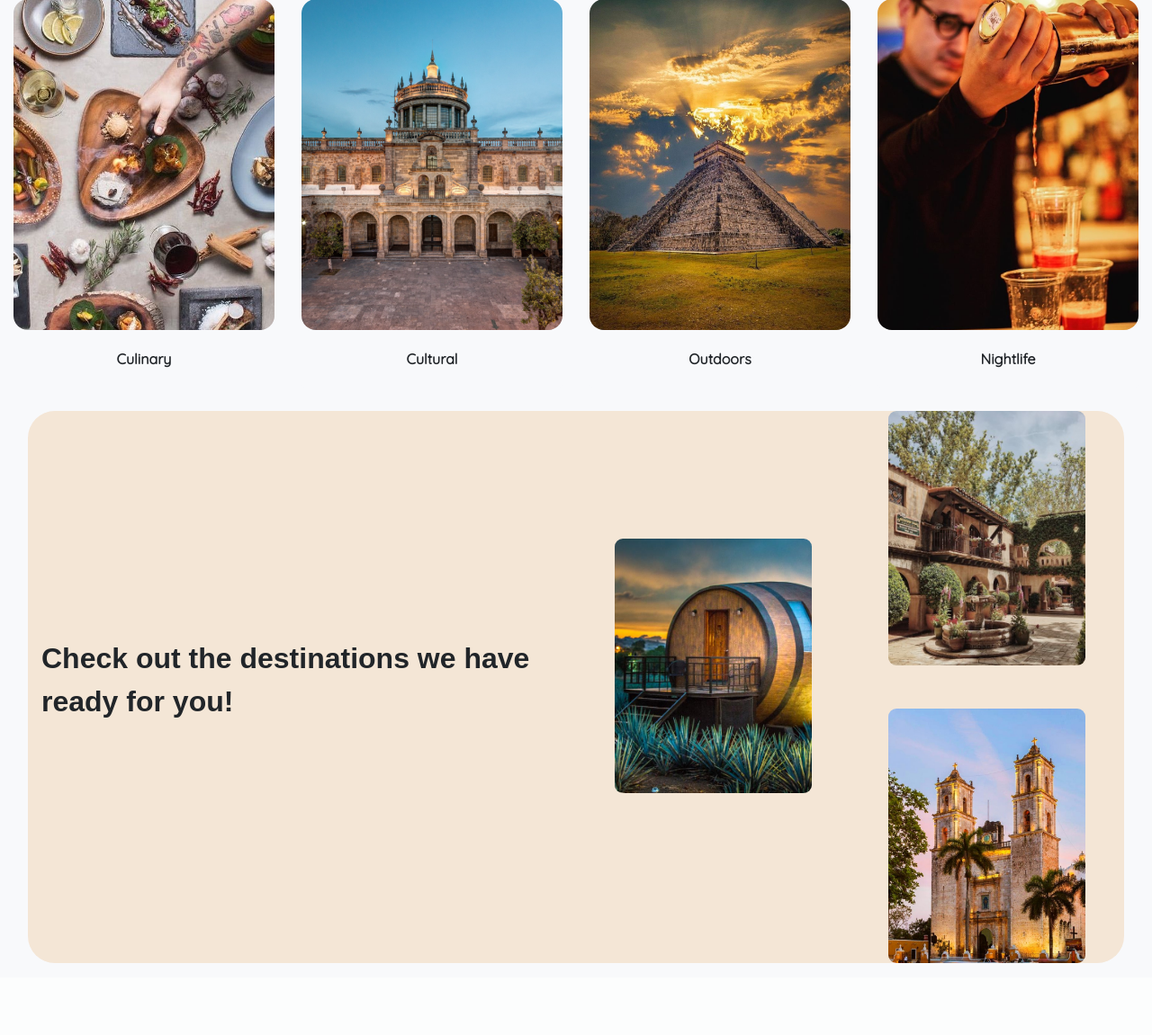
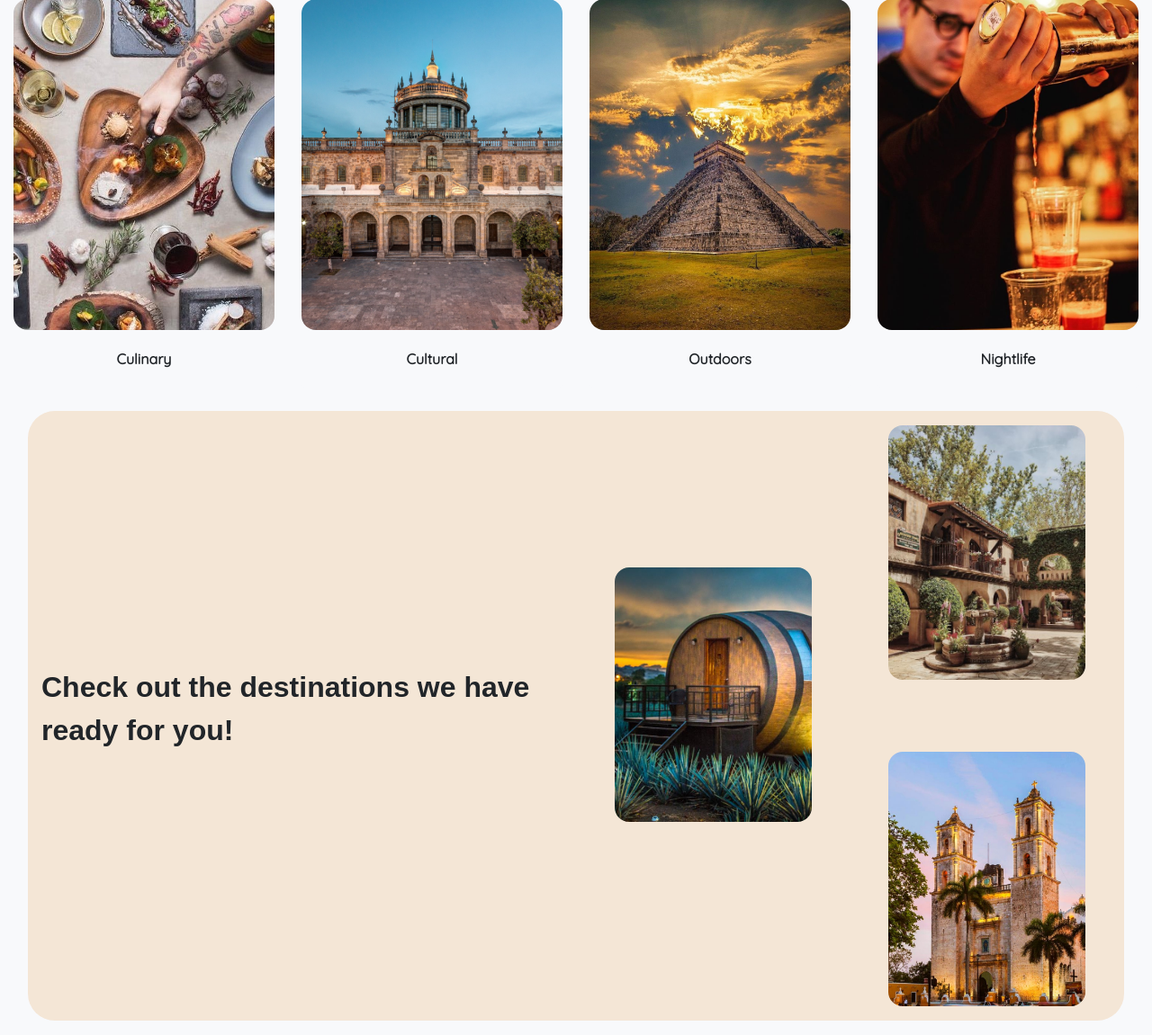
Before and after one commit to SolracDavid99/QuickTrip, a PHP site: page /html/home.html in a window 1280 px wide. Shown: the part 595-1746 px from the top of the page at 90% size. Before the commit the page ends 1666 px from the top, so only its background shows below. Run offline with PHP 8.4, Linux system fonts and the light colour scheme; some web fonts are replaced.

Commit message:
Border images

```diff
--- a/css/home.css
+++ b/css/home.css
@@ -135,10 +135,12 @@ body{
     width: 219px;
     height: 283px;
     object-fit: cover;
-    border-radius: 9px;
+    border-radius: 1rem;
     margin: 0 auto;
     display: flex;
     align-items: center;
+    margin-top: 1rem;
+    margin-bottom: 1rem;
 }
 
 #destinations{
@@ -154,5 +156,4 @@ body{
     align-items: center;
     /*padding-left: 40px;
     padding-right: 40px;*/
-
 }
```
